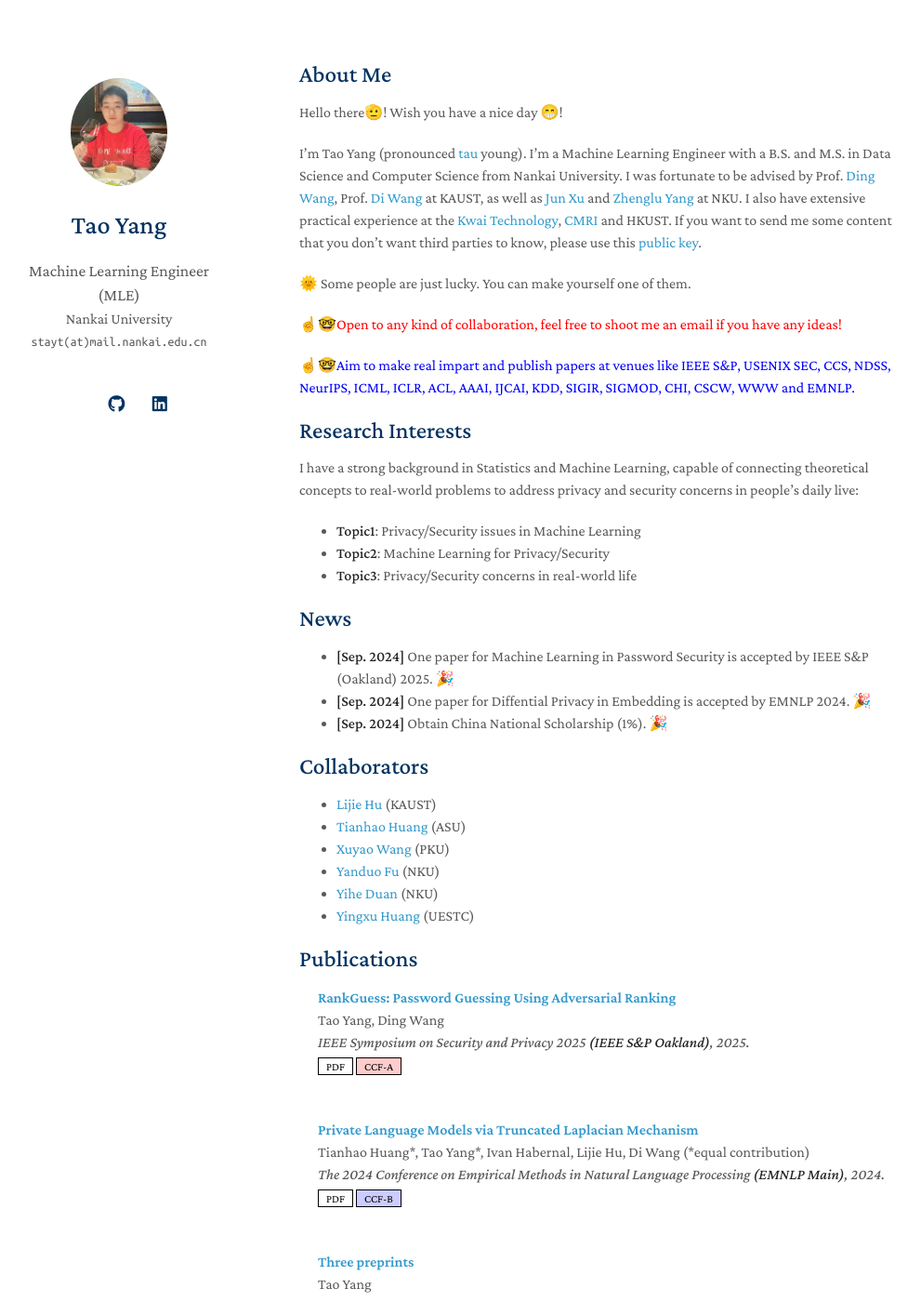
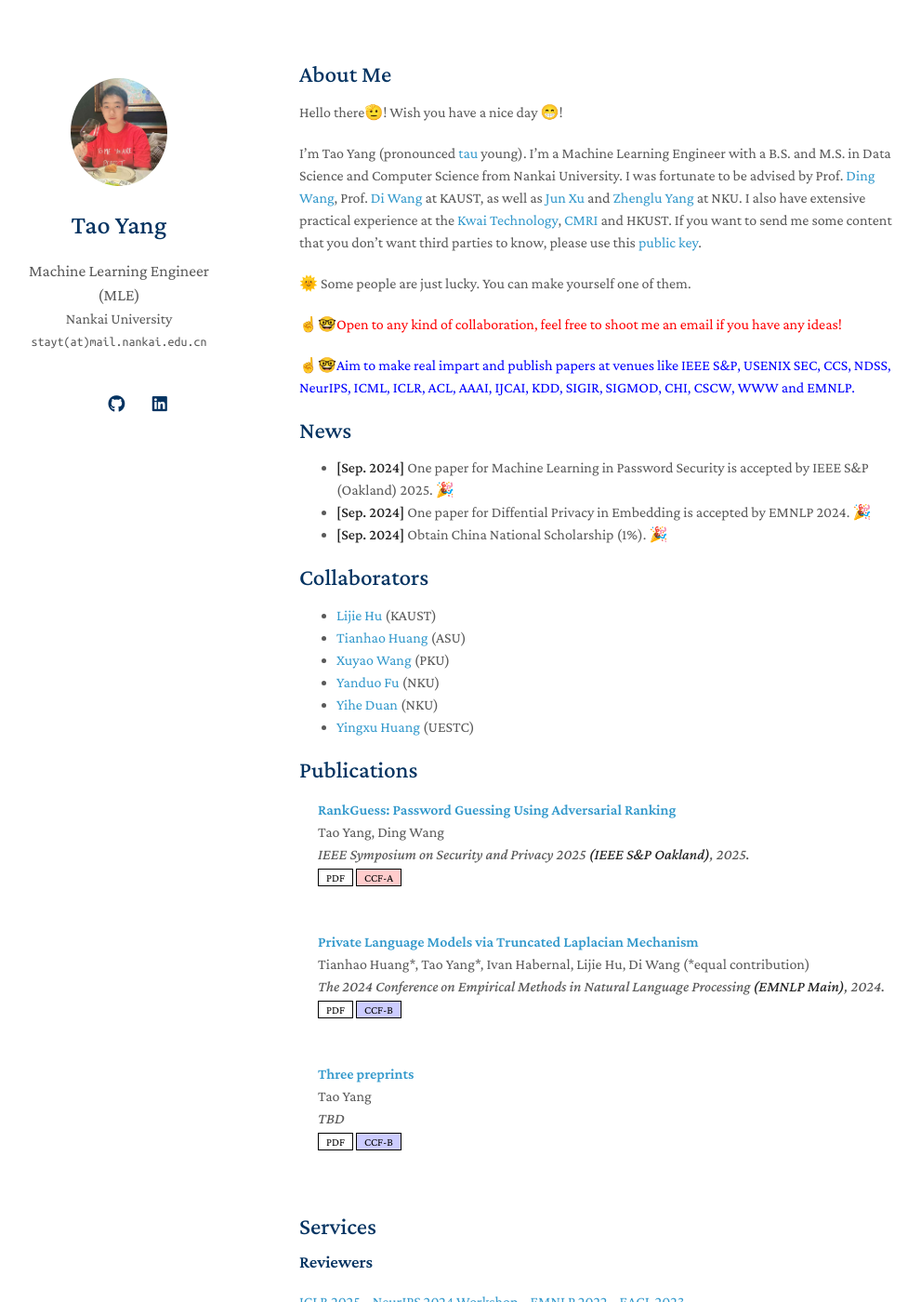
Before and after one commit to stayt1/stayt1.github.io, a Jekyll site: the page built from index.md, in a window 1280 px wide and 1400 px high. Shown: the whole window at 93% size, without its empty margins (148-1139 px from the left). Built offline with Jekyll 4.4.1, drawn with Linux system fonts in a browser that asks for light colours; a style sheet for code colours, icons or effects is not loaded; our own code applies the rules of GitHub Pages for plain Markdown files; some of the changed text lies outside the part shown.

Commit message:
Update index.md

```diff
--- a/index.md
+++ b/index.md
@@ -12,6 +12,8 @@ I'm Tao Yang (pronounced [tau](https://stayt1.github.io/assets/files/tao.mp3) yo
 <p style="color: red;">☝🤓Open to any kind of collaboration, feel free to shoot me an email if you have any ideas!</p>
 <p style="color: blue;">☝🤓Aim to make real impart and publish papers at venues like IEEE S&P, USENIX SEC, CCS, NDSS, NeurIPS, ICML, ICLR, ACL, AAAI, IJCAI, KDD, SIGIR, SIGMOD, CHI, CSCW, WWW and EMNLP.</p>
 
+
+<div style="display:none">
 ## Research Interests
 
 I have a strong background in Statistics and Machine Learning, capable of connecting theoretical concepts to real-world problems to address privacy and security concerns in people’s daily live:
@@ -19,6 +21,7 @@ I have a strong background in Statistics and Machine Learning, capable of connec
 - **Topic1**: Privacy/Security issues in Machine Learning
 - **Topic2**: Machine Learning for Privacy/Security
 - **Topic3**: Privacy/Security concerns in real-world life
+</div>
 
 ## News
 - **[Sep. 2024]** One paper for Machine Learning in Password Security is accepted by IEEE S&P (Oakland) 2025. 🎉
```
Also changed, not shown: other parts of index.md (+1 -1 lines).
